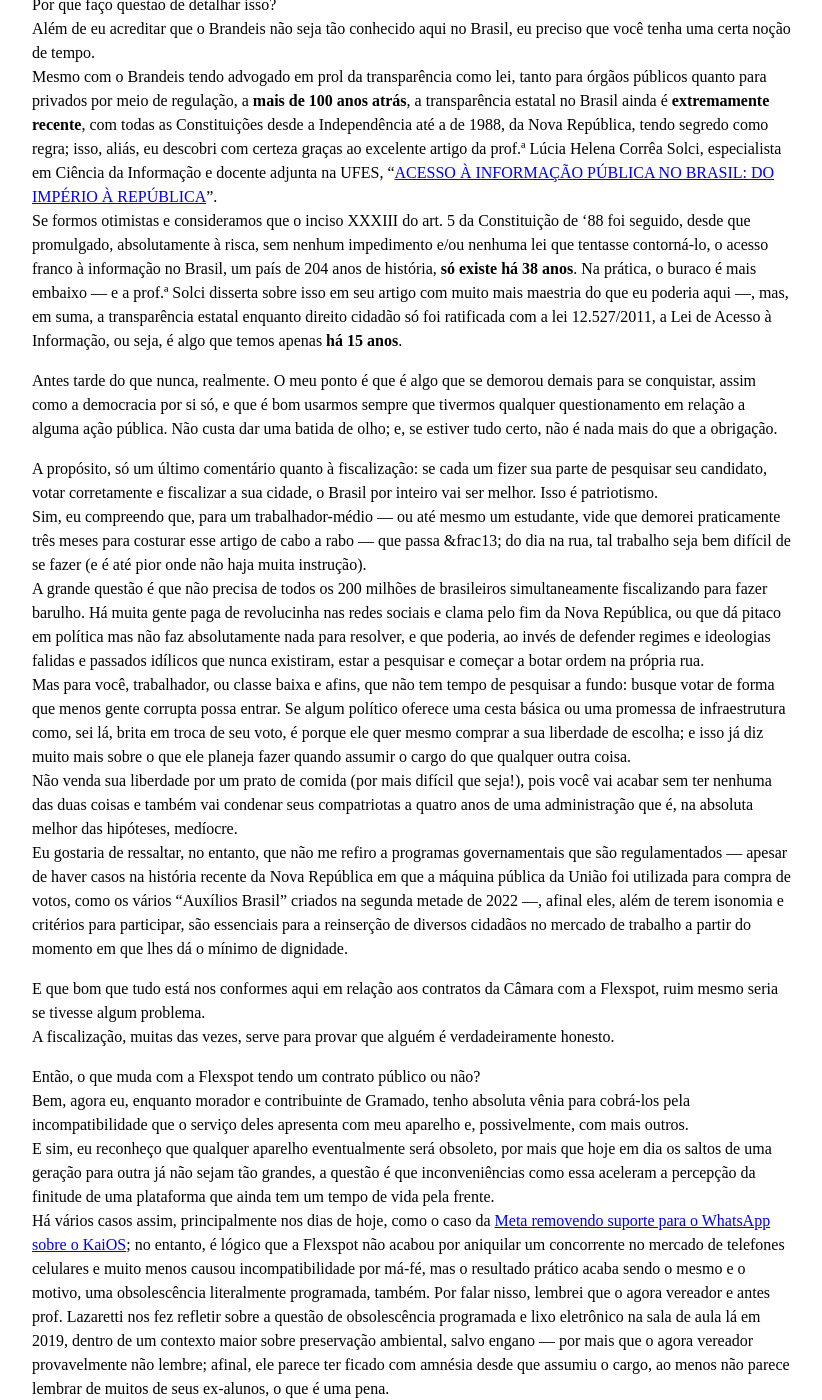
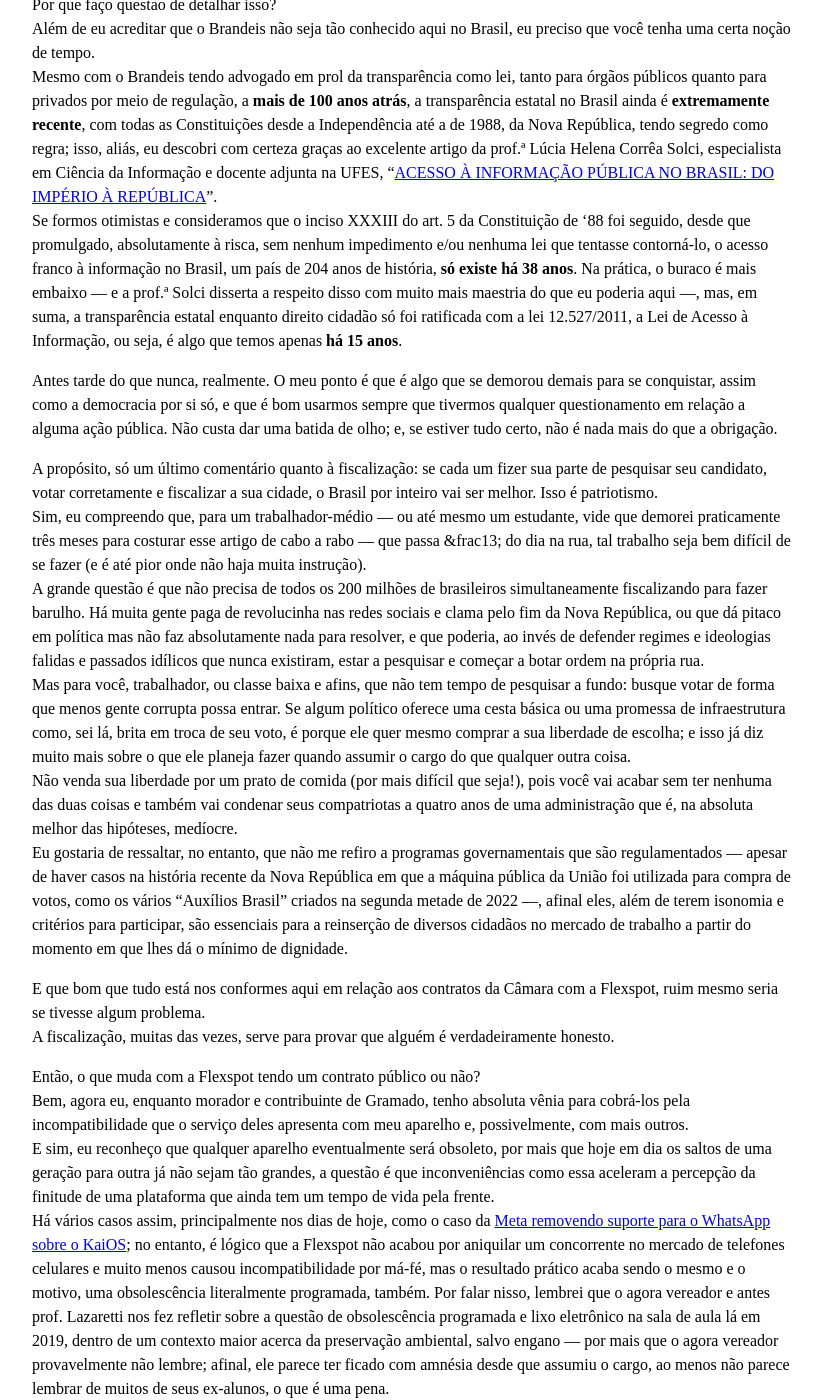
Before and after one commit to takusuman/blog, a Jekyll site: the page built from _posts/2026-01-28-inconveniencia-wifi-publico-gramado.markdown, in a window 1280 px wide and 1400 px high, scrolled down 26578 px. Shown: the whole window, without its empty margins (228-1050 px from the left). Built offline with Jekyll 4.4.1, drawn with Linux system fonts in a browser that asks for light colours; some of the changed text lies outside the part shown.

Commit message:
fix: Tentando não me repetir tanto.

```diff
--- a/_posts/2026-01-28-inconveniencia-wifi-publico-gramado.markdown
+++ b/_posts/2026-01-28-inconveniencia-wifi-publico-gramado.markdown
@@ -114,7 +114,7 @@ tema para um artigo com uma abordagem mais, digamos, "ciber-jornalística" além
 da crônica (e do opinativo), na linha do que eu fiz em Outubro do ano passado
 [quando falei sobre a 1ª Oktoberfest de
 Gramado](/blog/opinativo/2025/10/05/oktoberfest-gramado-foi-feita-com-ia.html){:target="_blank"},
-então tomei a iniciativa de fazer uma análise mais profunda sobre.
+então tomei a iniciativa de fazer uma análise mais profunda.
 
 Sendo chato como sou, decidi pesquisar mais sobre a Estação Rodoviária para
 saber se seria cabível reclamar com eles/deles, principalmente porque, mesmo
@@ -280,7 +280,7 @@ A propósito, cá vai um fun fact: a Gtek existe e atua há mais tempo, que são
 de 2002, do que o nosso atual --- e agora ex-chefe de gabinete do prefeito
 Tissot, [e "ex" com 179.289,98 motivos
 diferentes](https://archive.is/kDslc){:target="_blank"}, e mais alguns vários
-outros bons motivos que, se eu for lembrar e começar a divagar sobre, essa
+outros bons motivos que, se eu for lembrar e começar a divagar acerca, essa
 tangente vai aumentar tanto que será paralela ao raio --- ver. Rafael Ronsoni
 [tinha de idade quando assumiu a Subprefeitura da Várzea
 Grande](https://www.gramado.rs.leg.br/processo-legislativo/xvi-legislatura-2021-2024/rafael-ronsoni){:target="_blank"},
@@ -345,8 +345,8 @@ subpágina chamada ``licitacoes-e-contratos``, mas dentro da
 literalmente
 ``www.gramado.rs.leg.br/transparencia/licitacoes-e-contratos/licitacoes-e-contratos``.
 E o que tem lá? --- você deve estar se perguntando. Bem, pelo visto é uma lista
-de afazeres que foi escrita por alguém da Câmara para a equipe de T.I. sobre
-como essa seção do site deve operar:
+de afazeres escrita por alguém da Câmara para a equipe de T.I.
+que descreve como essa seção do site deve operar:
 
 | ![](/blog/assets/img/inconveniencias_wifi_gramado/Screenshot_20260331_153315.png) |
 
@@ -504,9 +504,9 @@ e da história da cidade com maquinário e concreto para construir
 pseudo-cidadelas _faux européennes_ (ou
 helveto-[goianas](https://oglobo.globo.com/blogs/humor/sensacionalista/post/2024/09/justica-vai-construir-cela-no-estilo-greco-goiano-para-receber-gusttavo-lima.ghtml{:target="_blank"})
 se preferir) ditas de "alto padrão" para gente que não aparenta ter ao menos
-repertório sobre a cidade além das [clássicas fotos da Av. Borges de
+repertório acerca da cidade além das [clássicas fotos da Av. Borges de
 Medeiros](https://www.google.com/search?&udm=2&q=Av.+Borges+de+Medeiros)?
-Se vocês precisarem de uma ideia sobre como pesar a mão, dou-lhes não uma,
+Se vocês precisarem de uma ideia de como pesar a mão, dou-lhes não uma,
 mas __duas__ de brinde: comecem a não emitir mais licenças de construção a
 torto e a direito como se fossem brindes de aniversário. Isso, há dois ou três
 anos, já teria impedido muito da desfiguração que vem a cavalo.
@@ -547,7 +547,7 @@ lista licitações dentro dos critérios pesquisados de forma mais detalhada:
 | ![](/blog/assets/img/inconveniencias_wifi_gramado/00e22f9d-62fc-4412-8972-2bc7f47c6b39.pdf.png) |
 
 Não há anexos lá por alguma razão, então não consegui ver detalhes maiores
-sobre a contratação de forma destrinchada, como fiz com a de 2025, o que eu
+acerca da contratação de forma destrinchada, como fiz com a de 2025, o que eu
 presumo ser porque o contrato foi feito sob a antiga lei de licitações, a
 8.666/1993 que já falei sobre antes, então eles não teriam obrigação legal
 de deixar esses dados disponíveis na Internet.
@@ -648,9 +648,9 @@ Constituição de '88 foi seguido, desde que promulgado, absolutamente à risca,
 sem nenhum impedimento e/ou nenhuma lei que tentasse contorná-lo, o acesso
 franco à informação no Brasil, um país de 204 anos de história, __só
 existe há 38 anos__.
-Na prática, o buraco é mais embaixo --- e a prof.ª Solci disserta sobre isso
-em seu artigo com muito mais maestria do que eu poderia aqui ---, mas, em suma,
-a transparência estatal enquanto direito cidadão só foi ratificada com a lei
+Na prática, o buraco é mais embaixo --- e a prof.ª Solci disserta a respeito
+disso com muito mais maestria do que eu poderia aqui ---, mas, em suma, a
+transparência estatal enquanto direito cidadão só foi ratificada com a lei
 12.527/2011, a Lei de Acesso à Informação, ou seja, é algo que temos apenas
 __há 15 anos__.
 
@@ -714,10 +714,10 @@ má-fé, mas o resultado prático acaba sendo o mesmo e o motivo, uma
 obsolescência literalmente programada, também. Por falar nisso, lembrei que o
 agora vereador e antes prof. Lazaretti nos fez refletir sobre a questão de
 obsolescência programada e lixo eletrônico na sala de aula lá em 2019, dentro
-de um contexto maior sobre preservação ambiental, salvo engano --- por mais
-que o agora vereador provavelmente não lembre; afinal, ele parece ter ficado
-com amnésia desde que assumiu o cargo, ao menos não parece lembrar de muitos
-de seus ex-alunos, o que é uma pena.
+de um contexto maior acerca da preservação ambiental, salvo engano --- por
+mais que o agora vereador provavelmente não lembre; afinal, ele parece ter
+ficado com amnésia desde que assumiu o cargo, ao menos não parece lembrar de
+muitos de seus ex-alunos, o que é uma pena.
 Evoco o nome do Excelentíssimo Senhor Vereador não a fim de "mandar recado" por
 meio da tribuna e nem de tentar pressionar alguma alteração no contrato em
 si --- até porque, como já falei, ele tem a sua utilidade à Câmara e a
```
